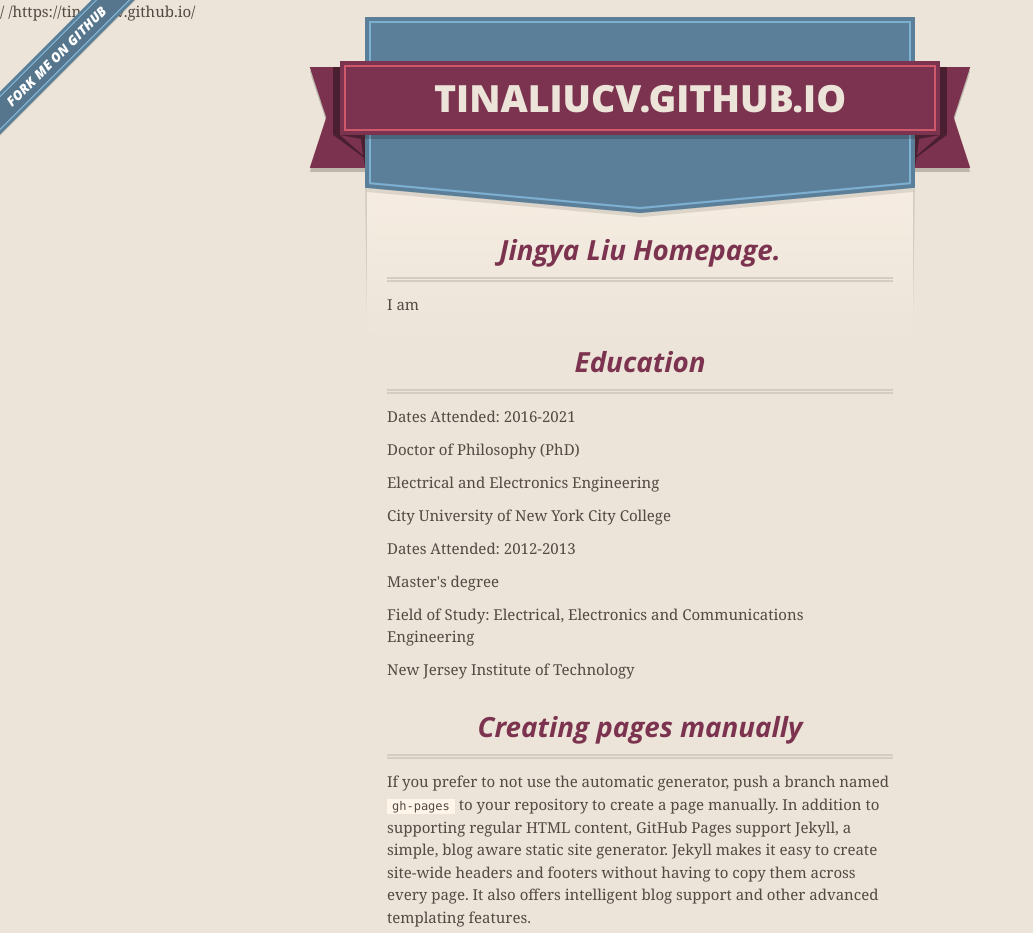
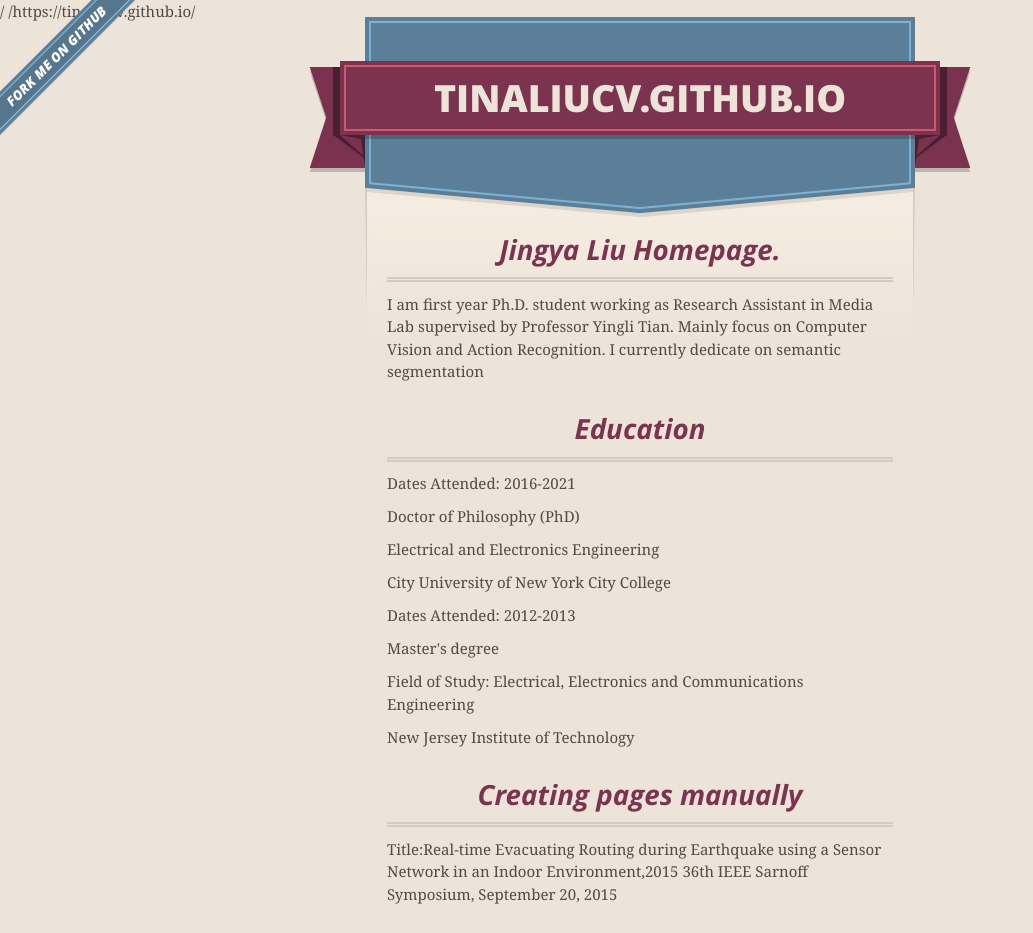
Before and after one commit to JingyaLiu/TinaLiuCV.github.io, a plain HTML site: page index.html in a window 1280 px wide. Shown: the top 933 px of the page, without its empty margins (0-1033 px from the left). Drawn offline with nearby package versions, Linux system fonts and the light colour scheme.

Commit message:
Update index.html

```diff
--- a/index.html
+++ b/index.html
@@ -50,7 +50,7 @@
         <h3>
 <a id="welcome-to-github-pages" class="anchor" href="#welcome-to-github-pages" aria-hidden="true"><span aria-hidden="true" class="octicon octicon-link"></span></a>Jingya Liu Homepage.</h3>
 
-<p>I am </p>
+<p>I am first year Ph.D. student working as Research Assistant in Media Lab supervised by Professor Yingli Tian. Mainly focus on Computer Vision and Action Recognition. I currently dedicate on semantic segmentation</p>
 
 <h3>
 <a id="designer-templates" class="anchor" href="#designer-templates" aria-hidden="true"><span aria-hidden="true" class="octicon octicon-link"></span></a>Education</h3>
@@ -60,16 +60,18 @@
 <p>Doctor of Philosophy (PhD)</p>
 <p>Electrical and Electronics Engineering</p>
 <p>City University of New York City College</p>
-<p></p>
+<p> </p>
 <p>Dates Attended: 2012-2013 </p>
 <p>Master's degree</p>
 <p>Field of Study: Electrical, Electronics and Communications Engineering</p>
 <p>New Jersey Institute of Technology </p>
 
 <h3>
-<a id="creating-pages-manually" class="anchor" href="#creating-pages-manually" aria-hidden="true"><span aria-hidden="true" class="octicon octicon-link"></span></a>Creating pages manually</h3>
+<a id="Publications" class="anchor" href="#creating-pages-manually" aria-hidden="true"><span aria-hidden="true" class="octicon octicon-link"></span></a>Creating pages manually</h3>
 
-<p>If you prefer to not use the automatic generator, push a branch named <code>gh-pages</code> to your repository to create a page manually. In addition to supporting regular HTML content, GitHub Pages support Jekyll, a simple, blog aware static site generator. Jekyll makes it easy to create site-wide headers and footers without having to copy them across every page. It also offers intelligent blog support and other advanced templating features.</p>
+<p>
+Title:Real-time Evacuating Routing during Earthquake using a Sensor Network in an Indoor Environment,2015 36th IEEE Sarnoff Symposium, September 20, 2015
+</p>
 
 <h3>
 <a id="authors-and-contributors" class="anchor" href="#authors-and-contributors" aria-hidden="true"><span aria-hidden="true" class="octicon octicon-link"></span></a>Authors and Contributors</h3>
```
